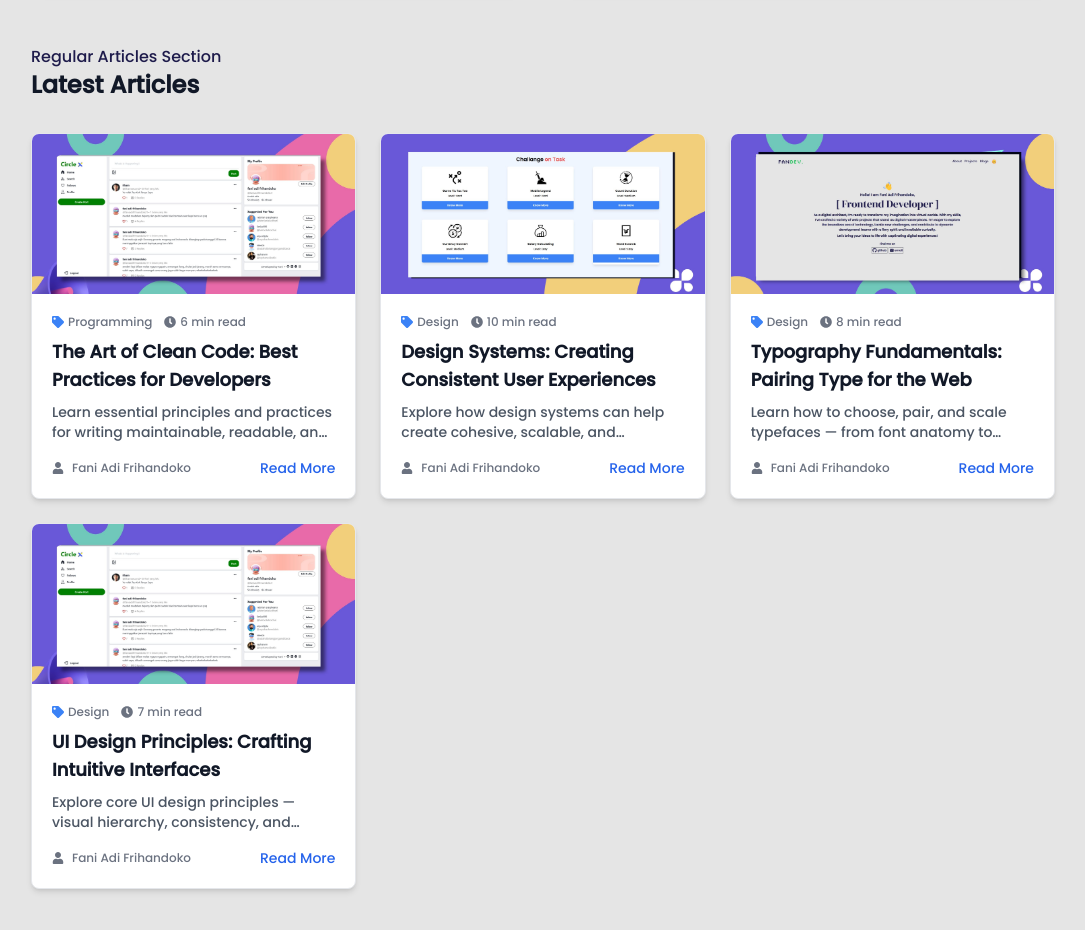
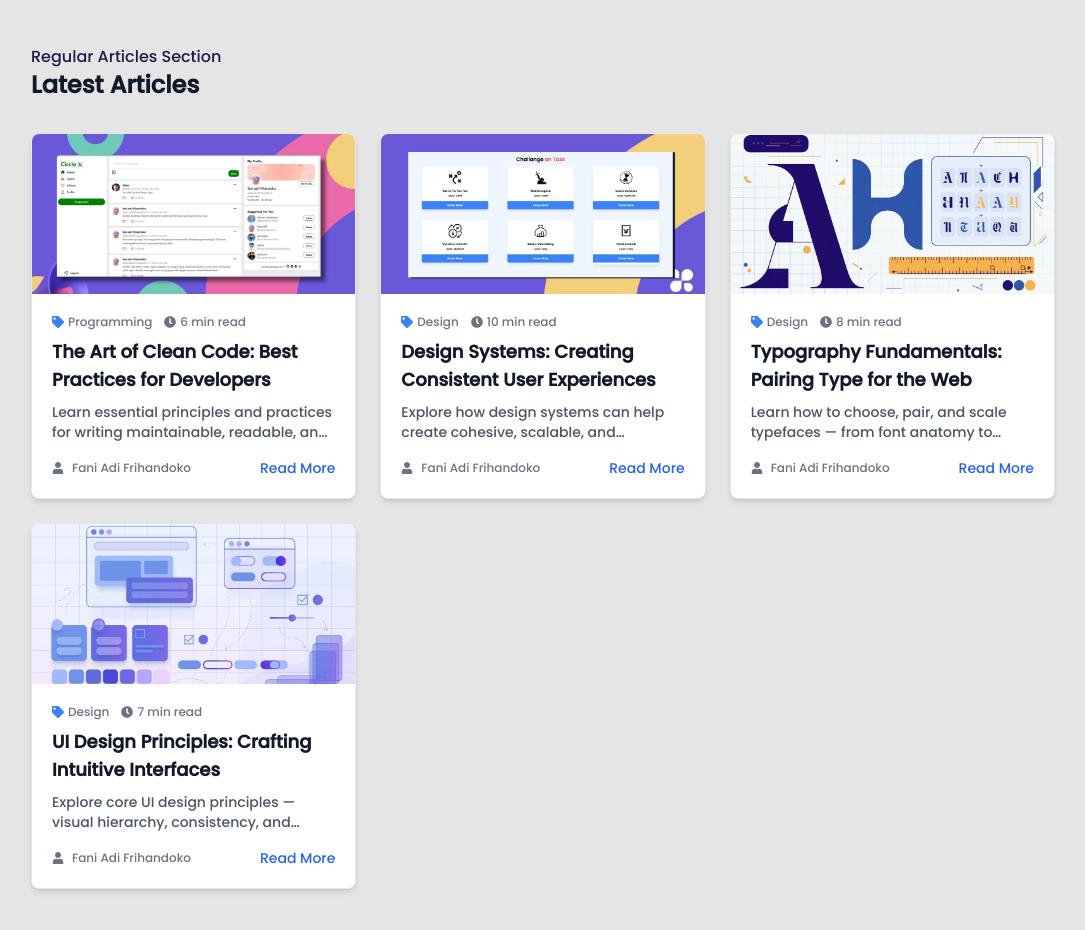
Before and after one commit to faniadifrihandoko1/creativefolio, a Next.js app: page /blogs in a window 1280 px wide. Shown: the part 900-1830 px from the top of the page, without its empty margins (97-1182 px from the left). Built offline with nearby package versions, Linux system fonts and the light colour scheme.

Commit message:
feat(blog): use custom cover images for Design articles
- Typography Fundamentals (DEL-14): typography-fundamentals.jpg
- UI Design Principles (DEL-13, merged via PR #1): ui-design-principles.jpg
Replace dummy placeholder images with generated illustrations matching each article topic

```diff
--- a/app/components/view/(client)/blogs/index.tsx
+++ b/app/components/view/(client)/blogs/index.tsx
@@ -76,11 +76,12 @@ const sampleBlogs = [
     date: "2024-01-25",
     readTime: "8 min read",
     category: "Design",
-    image: "/images/portofolio.jpg",
+    image: "/images/typography-fundamentals.jpg",
+    featured: false,
   },
   {
-id: 6,
-title: "UI Design Principles: Crafting Intuitive Interfaces",
+    id: 6,
+    title: "UI Design Principles: Crafting Intuitive Interfaces",
     slug: "ui-design-principles-crafting-intuitive-interfaces",
     excerpt:
       "Explore core UI design principles — visual hierarchy, consistency, and feedback — to craft interfaces that feel intuitive and delightful for users.",
@@ -88,8 +89,9 @@ title: "UI Design Principles: Crafting Intuitive Interfaces",
     date: "2024-01-20",
     readTime: "7 min read",
     category: "Design",
-    image: "/images/circle.jpg",
-    featured: false,}
+    image: "/images/ui-design-principles.jpg",
+    featured: false,
+  },
 ];
 
 const categories = [
```
Also changed, not shown: public/images/typography-fundamentals.jpg (added), public/images/ui-design-principles.jpg (added).
